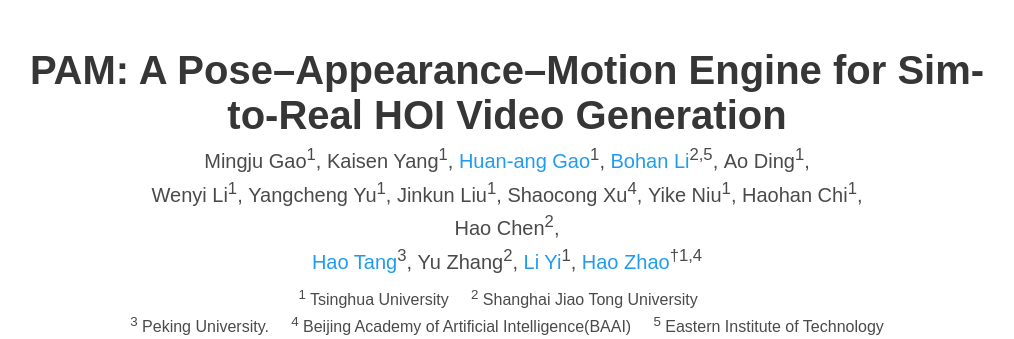
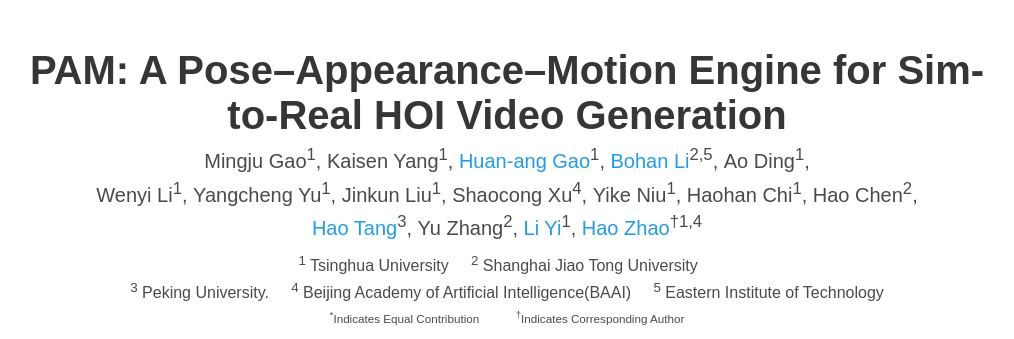
Before and after one commit to GasaiYU/PAM.github.io, a plain HTML site: page index.html in a window 1280 px wide. Shown: the top 339 px of the page, without its empty margins (133-1147 px from the left). Drawn offline with Linux system fonts and the light colour scheme; a script that the page names is missing; some icons are missing.

Commit message:
fix main

```diff
--- a/index.html
+++ b/index.html
@@ -200,7 +200,7 @@
                 Yike Niu<sup>1</sup>,</span>
               <span class="author-block">
                 <!-- <a href="SECOND AUTHOR PERSONAL LINK" target="_blank" -->
-                Haohan Chi<sup>1</sup>,</span><br/>
+                Haohan Chi<sup>1</sup>,</span>
               <span class="author-block">
                 <!-- <a href="SECOND AUTHOR PERSONAL LINK" target="_blank" -->
                 Hao Chen<sup>2</sup>,</span><br/>
```
